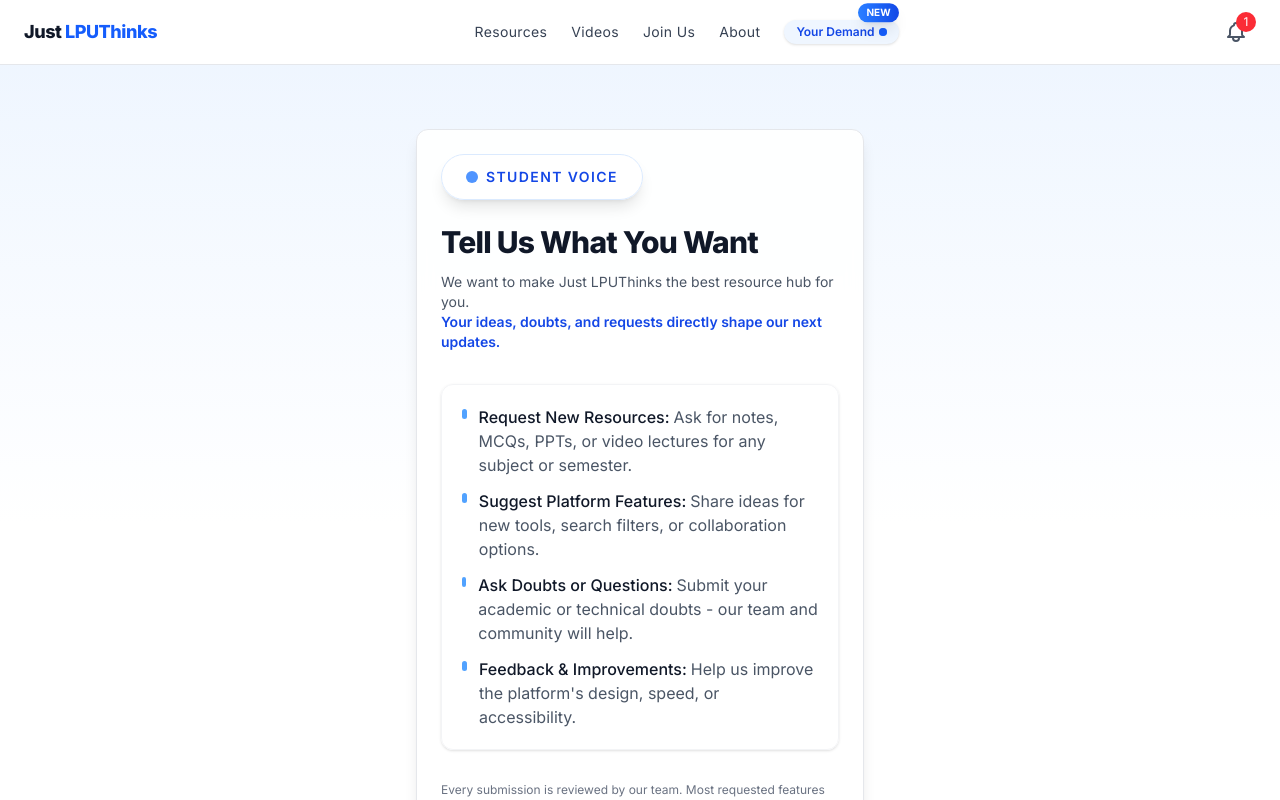
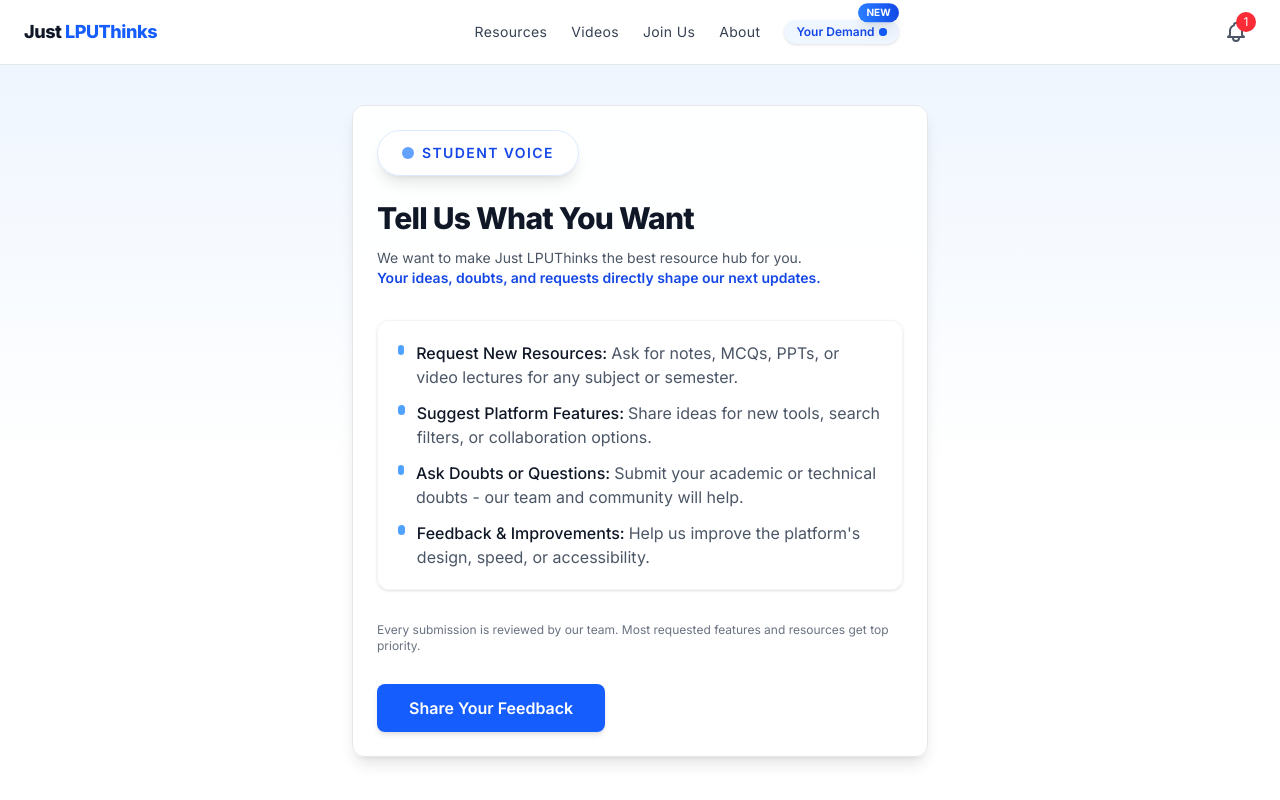
Before and after one commit to innovatewithkishlay/JUST_LPU_THINGS, a Next.js app in the folder just-lputhinks/: page /demand in a window 1280 px wide. Shown: the top 800 px of the page. Built offline with nearby package versions, Linux system fonts and the light colour scheme.

Commit message:
fix: increase width of demand page box and keep intro visible with no scroll for button

```diff
--- a/just-lputhinks/src/app/demand/page.tsx
+++ b/just-lputhinks/src/app/demand/page.tsx
@@ -21,12 +21,12 @@
   };
 
   return (
-    <main className="min-h-screen bg-gradient-to-b from-blue-50 via-white to-white flex flex-col items-center px-4 py-16">
+    <main className="min-h-screen bg-gradient-to-b from-blue-50 via-white to-white flex flex-col items-center px-4 py-10">
       <motion.section
         initial={{ opacity: 0, y: 32 }}
         animate={{ opacity: 1, y: 0 }}
         transition={{ duration: 0.7, type: "spring" }}
-        className="w-full max-w-4xl"
+        className="w-full max-w-6xl"
       >
         <div className="relative flex flex-col md:flex-row items-start justify-center min-h-[500px] gap-8">
           <motion.div
@@ -102,7 +102,7 @@
                 animate={{ opacity: 1, x: 0 }}
                 exit={{ opacity: 0, x: 150 }}
                 transition={{ duration: 0.6, type: "spring" }}
-                action="https://formspree.io/f/demo"
+                  action="https://formspree.io/f/mblyqvvv"
                 method="POST"
                 className="bg-white/90 border border-gray-200 rounded-xl p-8 flex flex-col gap-5 shadow-xl backdrop-blur w-full md:w-1/2"
                 onSubmit={e => {
```
